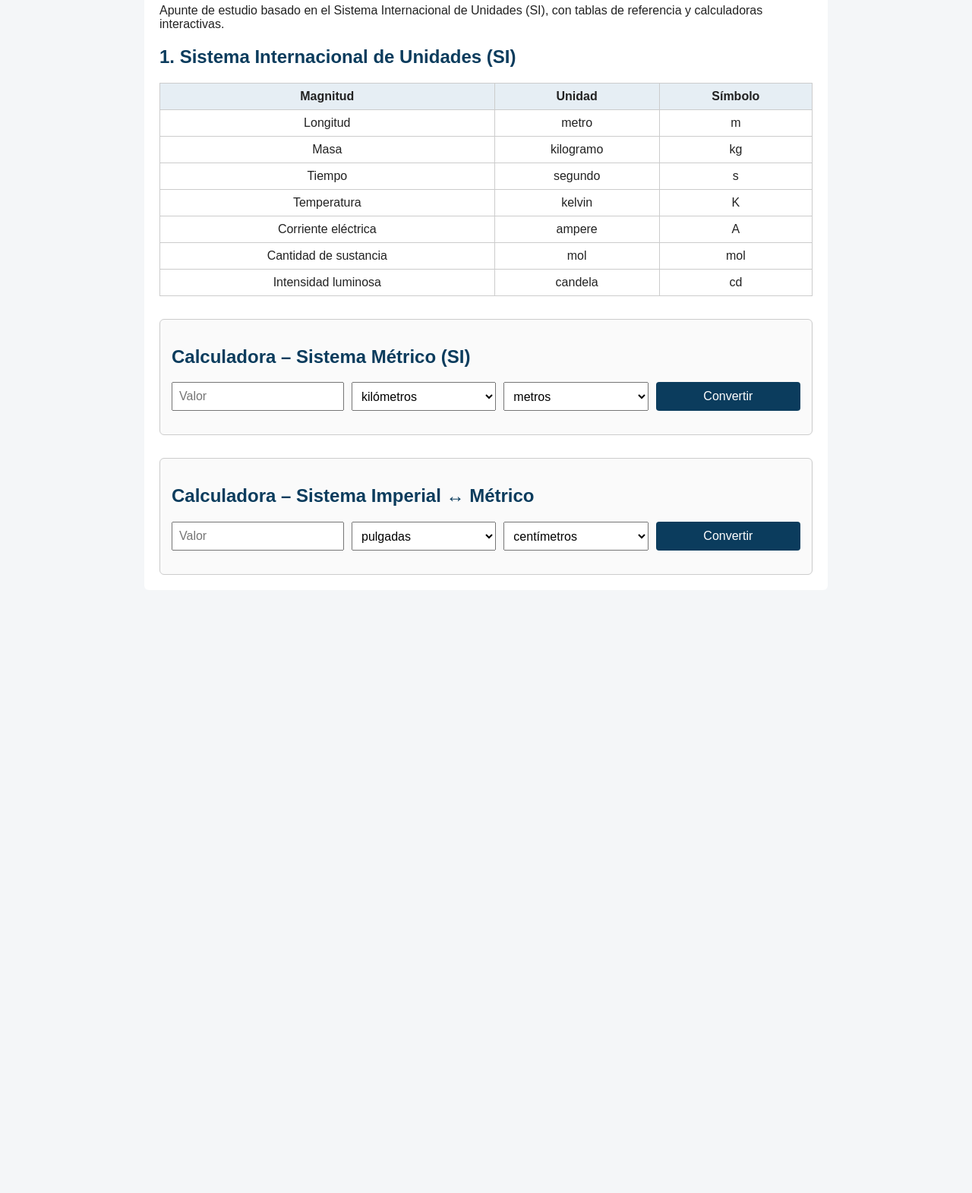
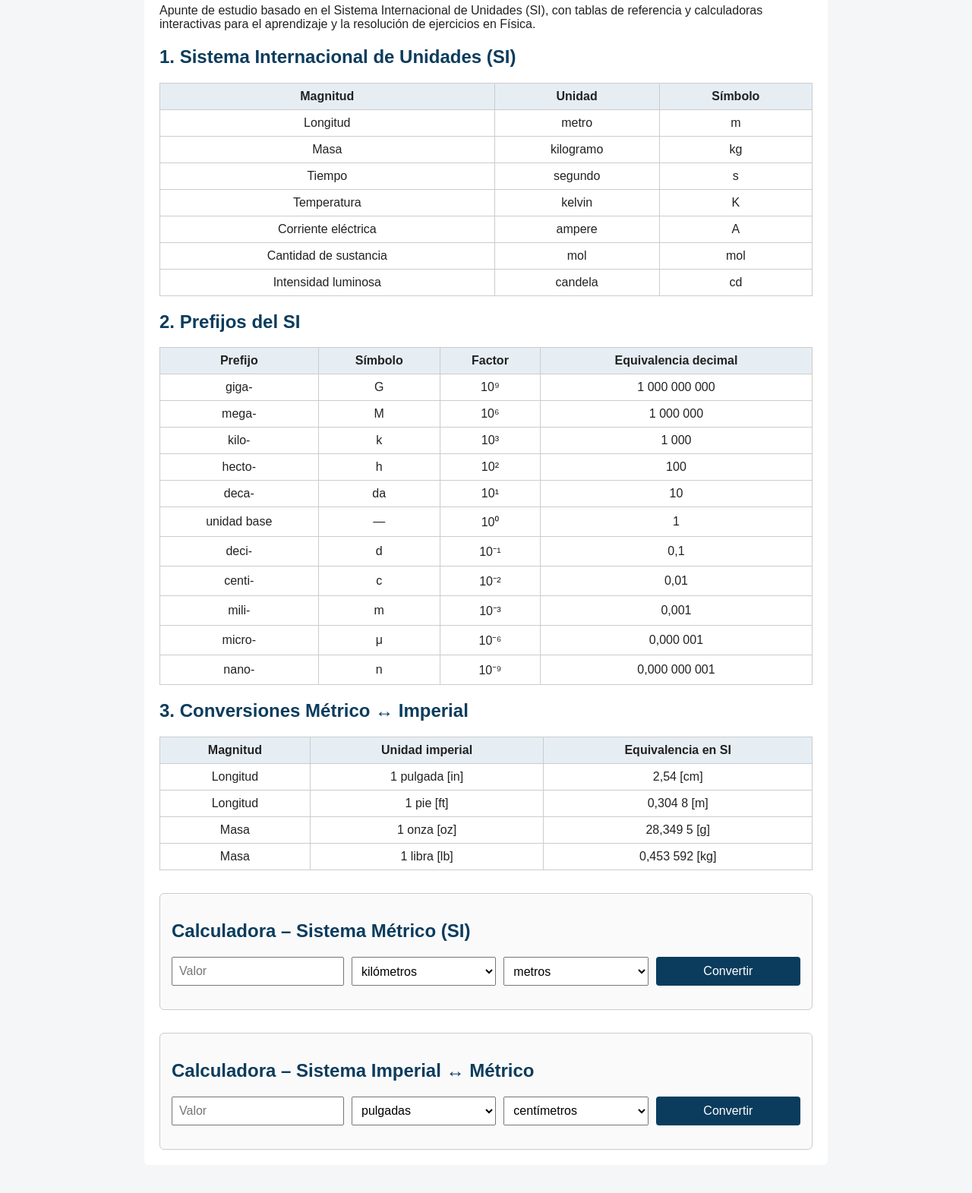
Before and after one commit to FernaGT11/Conversiones, a plain HTML site: page index.html in a window 1280 px wide. Shown: the part 223-1794 px from the top of the page at 76% size. Before the commit the page ends 1040 px from the top, so only its background shows below. Drawn offline with Linux system fonts and the light colour scheme.

Commit message:
Add files via upload

```diff
--- a/index.html
+++ b/index.html
@@ -10,9 +10,13 @@
 
 <header class="header">
     <div class="header-line">
-        <span>LICEO DOMINGO ORTIZ DE ROZAS</span>
-        <span>Profesor: Fernando Gaete Toledo (Ciencias Físicas)</span>
-        <span>
+        <span class="header-item">
+           <b>LICEO DOMINGO ORTIZ DE ROZAS</b>
+        </span>
+        <span class="header-item">
+            Profesor: Fernando Gaete Toledo (Ciencias Físicas)
+        </span>
+        <span class="header-item">
             Contacto:
             <a href="mailto:fernando.gaete@liceobicentenariocoelemu.cl">
                 fernando.gaete@liceobicentenariocoelemu.cl
@@ -26,7 +30,8 @@
         <h1>Conversiones de Unidades Físicas</h1>
         <p class="intro">
             Apunte de estudio basado en el Sistema Internacional de Unidades (SI),
-            con tablas de referencia y calculadoras interactivas.
+            con tablas de referencia y calculadoras interactivas para el aprendizaje
+            y la resolución de ejercicios en Física.
         </p>
     </section>
 
@@ -44,6 +49,56 @@
         </table>
     </section>
 
+    <section>
+        <h2>2. Prefijos del SI</h2>
+        <table>
+            <tr><th>Prefijo</th><th>Símbolo</th><th>Factor</th><th>Equivalencia decimal</th></tr>
+            <tr><td>giga-</td><td>G</td><td>10⁹</td><td>1 000 000 000</td></tr>
+            <tr><td>mega-</td><td>M</td><td>10⁶</td><td>1 000 000</td></tr>
+            <tr><td>kilo-</td><td>k</td><td>10³</td><td>1 000</td></tr>
+            <tr><td>hecto-</td><td>h</td><td>10²</td><td>100</td></tr>
+            <tr><td>deca-</td><td>da</td><td>10¹</td><td>10</td></tr>
+            <tr><td>unidad base</td><td>—</td><td>10⁰</td><td>1</td></tr>
+            <tr><td>deci-</td><td>d</td><td>10⁻¹</td><td>0,1</td></tr>
+            <tr><td>centi-</td><td>c</td><td>10⁻²</td><td>0,01</td></tr>
+            <tr><td>mili-</td><td>m</td><td>10⁻³</td><td>0,001</td></tr>
+            <tr><td>micro-</td><td>μ</td><td>10⁻⁶</td><td>0,000 001</td></tr>
+            <tr><td>nano-</td><td>n</td><td>10⁻⁹</td><td>0,000 000 001</td></tr>
+        </table>
+    </section>
+
+    <section>
+    <h2>3. Conversiones Métrico ↔ Imperial</h2>
+    <table>
+        <tr>
+            <th>Magnitud</th>
+            <th>Unidad imperial</th>
+            <th>Equivalencia en SI</th>
+        </tr>
+        <tr>
+            <td>Longitud</td>
+            <td>1 pulgada [in]</td>
+            <td>2,54 [cm]</td>
+        </tr>
+        <tr>
+            <td>Longitud</td>
+            <td>1 pie [ft]</td>
+            <td>0,304 8 [m]</td>
+        </tr>
+        <tr>
+            <td>Masa</td>
+            <td>1 onza [oz]</td>
+            <td>28,349 5 [g]</td>
+        </tr>
+        <tr>
+            <td>Masa</td>
+            <td>1 libra [lb]</td>
+            <td>0,453 592 [kg]</td>
+        </tr>
+    </table>
+</section>
+
+
     <section class="calculator">
         <h2>Calculadora – Sistema Métrico (SI)</h2>
 
@@ -54,6 +109,7 @@
                 <option value="m">metros</option>
                 <option value="cm">centímetros</option>
             </select>
+
             <select id="metricTo">
                 <option value="m">metros</option>
                 <option value="km">kilómetros</option>
--- a/script.js
+++ b/script.js
@@ -1,8 +1,12 @@
 // Formateador numérico según norma SI (coma decimal y espacio para miles)
-const formatter = new Intl.NumberFormat("es-ES", {
-    minimumFractionDigits: 0,
+const formatter = new Intl.NumberFormat("fr-FR", {
     maximumFractionDigits: 6
 });
+
+//const formatter = new Intl.NumberFormat("es-ES", {
+//    minimumFractionDigits: 0,
+//    maximumFractionDigits: 6
+//});
 
 function convertMetric() {
     const value = parseFloat(document.getElementById("metricValue").value);
@@ -11,7 +15,7 @@ function convertMetric() {
 
     if (isNaN(value)) {
         document.getElementById("metricResult").innerText =
-        "Ingrese un valor válido";
+            "Ingrese un valor válido";
         return;
     }
 
@@ -24,7 +28,7 @@ function convertMetric() {
     const result = value * factors[from] / factors[to];
 
     document.getElementById("metricResult").innerText =
-    `Resultado: ${formatter.format(result)} ${to}`;
+        `Resultado: ${formatter.format(result)} [${to}]`;
 }
 
 function convertImperial() {
@@ -34,8 +38,8 @@ function convertImperial() {
 
     if (isNaN(value)) {
         document.getElementById("impResult").innerText =
-        "Ingrese un valor válido";
-    return;
+            "Ingrese un valor válido";
+        return;
     }
 
     let result = null;
@@ -45,7 +49,7 @@ function convertImperial() {
     if (from === "lb" && to === "kg") result = value * 0.453592;
 
     document.getElementById("impResult").innerText =
-    result !== null
-    ? `Resultado: ${formatter.format(result)} ${to}`
-    : "Conversión no válida";
+        result !== null
+            ? `Resultado: ${formatter.format(result)} [${to}]`
+            : "Conversión no válida";
 }
--- a/styles.css
+++ b/styles.css
@@ -1,6 +1,6 @@
 * {
-box-sizing: border-box;
-font-family: Arial, Helvetica, sans-serif;
+    box-sizing: border-box;
+    font-family: Arial, Helvetica, sans-serif;
 }
 
 body {
@@ -94,6 +94,14 @@ th {
     border-radius: 4px;
 }
 
+.to-label {
+    display: flex;
+    align-items: center;
+    justify-content: center;
+    font-weight: bold;
+    font-size: 1.1em;
+}
+
 .result {
     margin-top: 10px;
     font-weight: bold;
@@ -104,3 +112,9 @@ th {
         grid-template-columns: 1fr;
     }
 }
+
+@media (max-width: 700px) {
+    .to-label {
+        display: none;
+    }
+}
```
